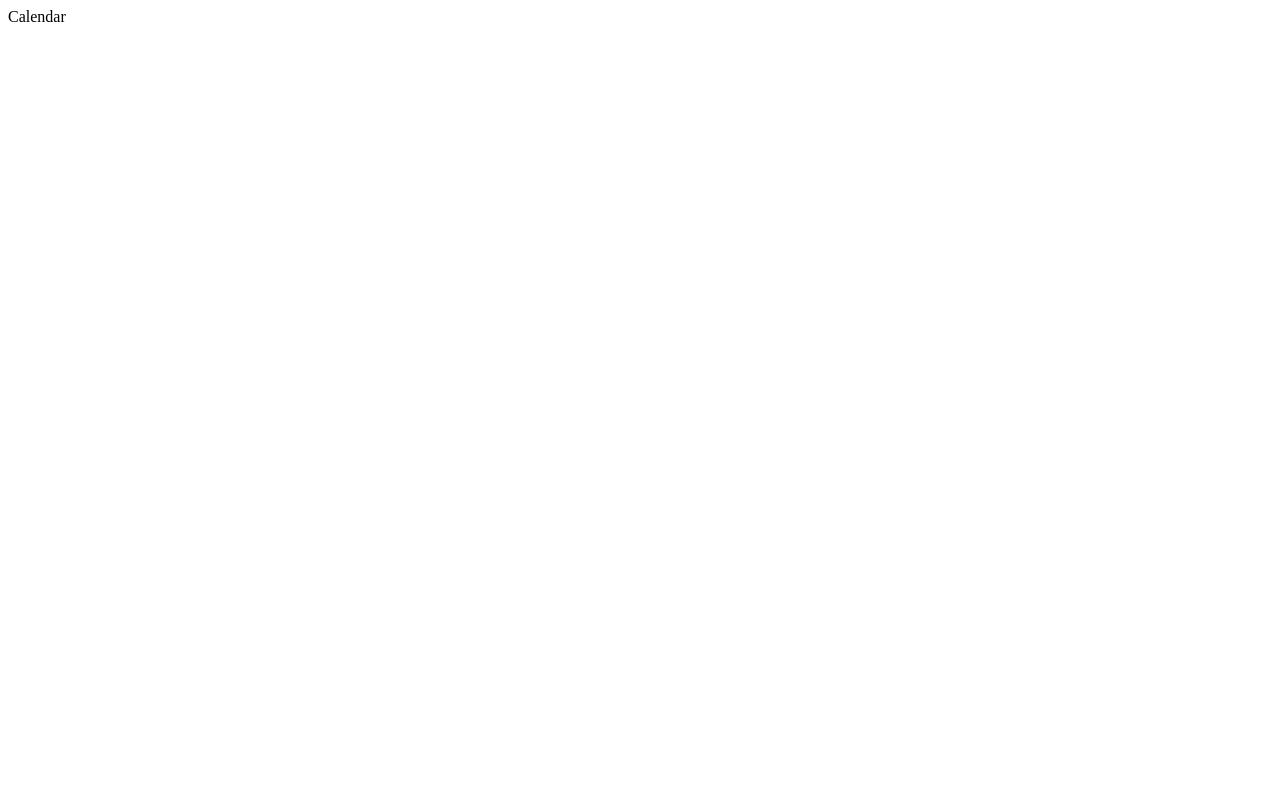
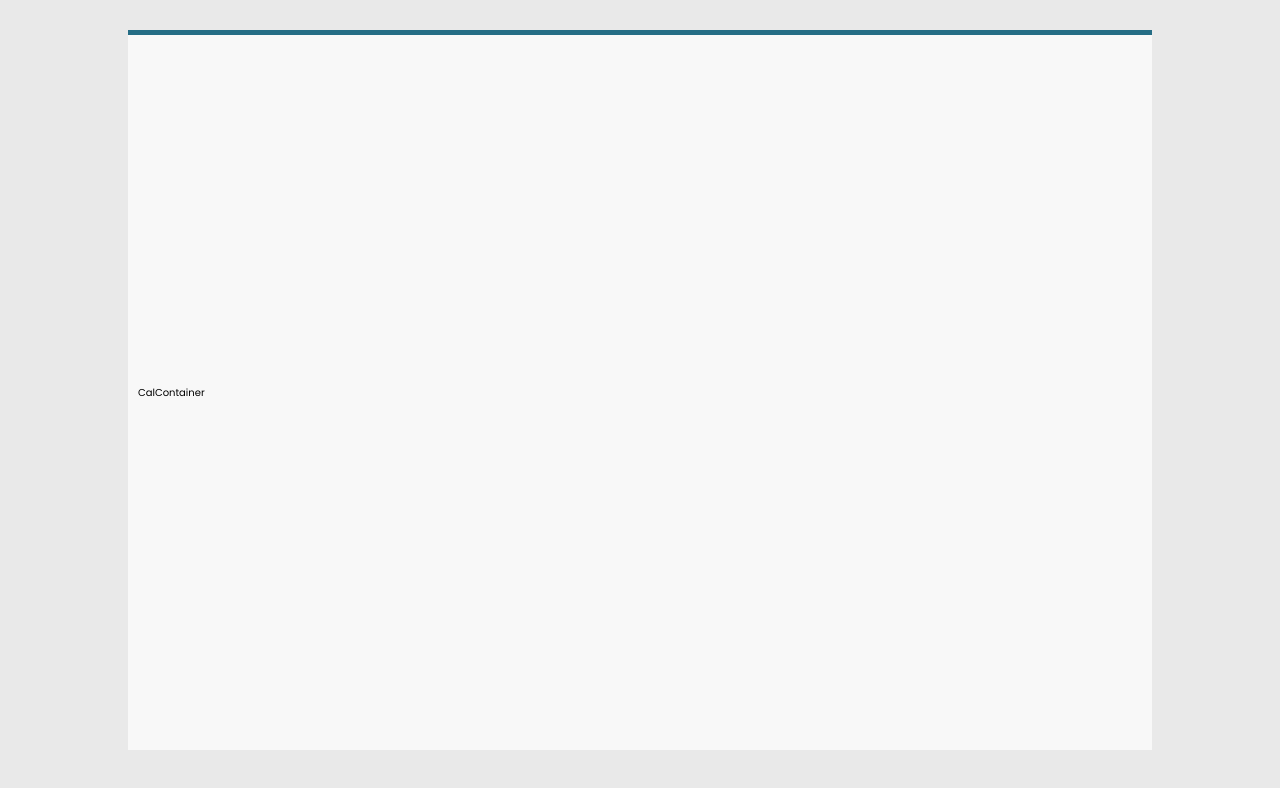
Before and after one commit to mponpol/calendar, a React (Vite) app: page / in a window 1280 px wide. Shown: the top 788 px of the page. Built offline with nearby package versions, Linux system fonts and the light colour scheme.

Commit message:
CSS reset, add CalContainer, add font, add mockup

```diff
--- a/index.html
+++ b/index.html
@@ -4,6 +4,14 @@
     <meta charset="UTF-8" />
     <link rel="icon" type="image/svg+xml" href="/vite.svg" />
     <meta name="viewport" content="width=device-width, initial-scale=1.0" />
+
+    <link rel="preconnect" href="https://fonts.googleapis.com" />
+    <link rel="preconnect" href="https://fonts.gstatic.com" crossorigin />
+    <link
+      href="https://fonts.googleapis.com/css2?family=Poppins:wght@100;200;300;400;500;600;700&display=swap"
+      rel="stylesheet"
+    />
+
     <title>Calendar</title>
   </head>
   <body>
--- a/src/App.css
+++ b/src/App.css
@@ -0,0 +1,4 @@
+.App {
+  height: 100vh;
+  width: 100%;
+}
--- a/src/App.jsx
+++ b/src/App.jsx
@@ -1,9 +1,10 @@
 import './App.css';
+import CalContainer from './CalContainer';
 
 function App() {
   return (
     <div className="App">
-      <div>Calendar</div>
+      <CalContainer />
     </div>
   );
 }
--- /dev/null
+++ b/src/CalContainer.css
@@ -0,0 +1,13 @@
+.cal-container {
+  position: relative;
+  margin: 3rem auto;
+  width: 80vw;
+  height: 90vh;
+  padding: 1rem;
+  display: flex;
+  flex-direction: column;
+  justify-content: center;
+  color: #000;
+  background: #f8f8f8;
+  border-top: solid 0.5rem #256d85;
+}
--- /dev/null
+++ b/src/CalContainer.jsx
@@ -0,0 +1,8 @@
+import React from 'react';
+import './CalContainer.css';
+
+function CalContainer() {
+  return <div className="cal-container">CalContainer</div>;
+}
+
+export default CalContainer;
--- a/src/index.css
+++ b/src/index.css
@@ -0,0 +1,18 @@
+*,
+*::after,
+*::before {
+  margin: 0;
+  padding: 0;
+  box-sizing: inherit;
+}
+
+html {
+  font-size: 62.5%;
+}
+
+body {
+  background-color: #e9e9e9;
+  box-sizing: border-box;
+  font-family: 'Poppins', sans-serif;
+  font-weight: 400;
+}
```
Also changed, not shown: 1 other file (tests, documents, lock files or other folders).
